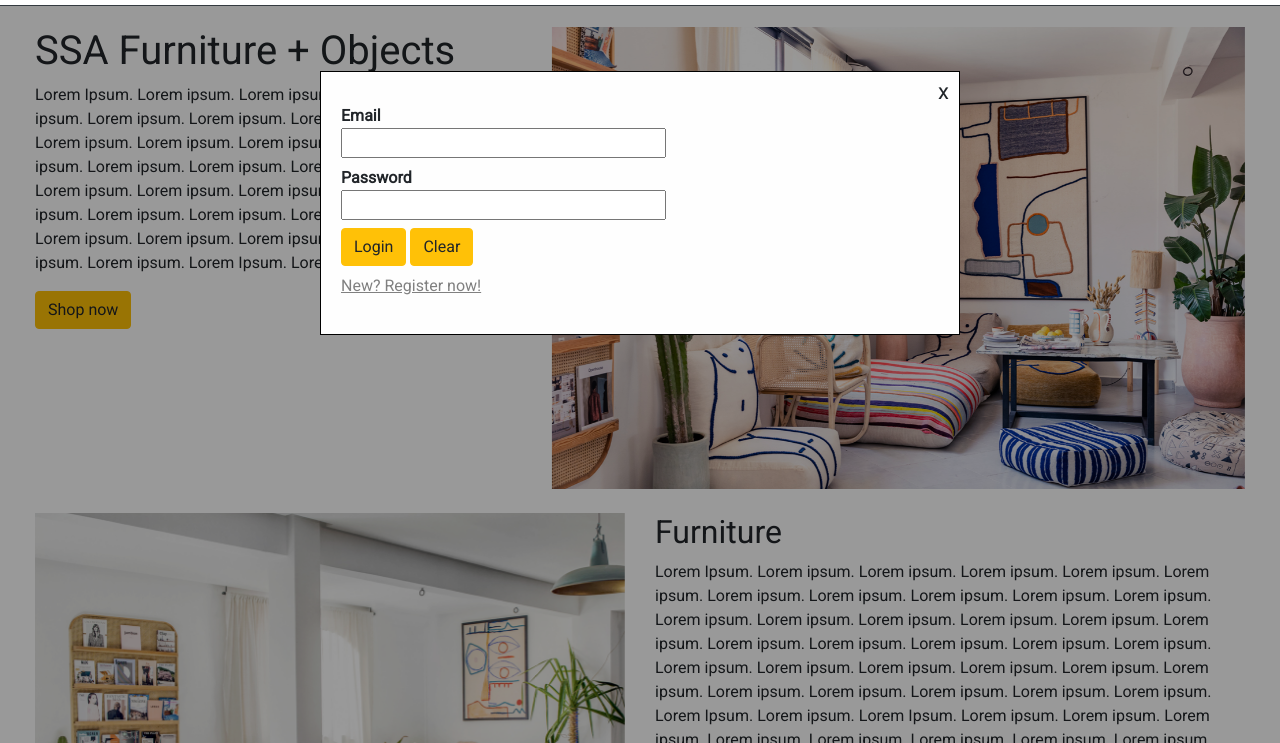
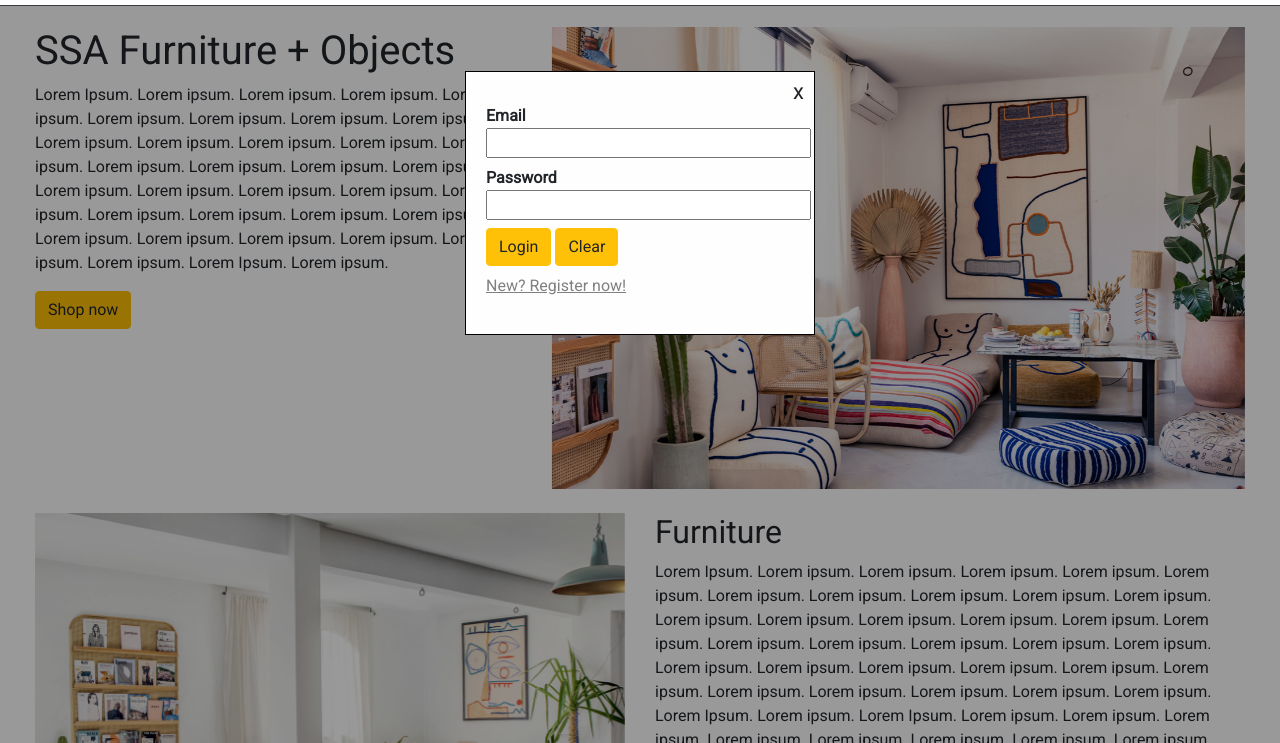
Before and after one commit to ghsyafii/ssa, a plain HTML site: page index.html in a window 1280 px wide. Both pictures are taken after a click on the item "Login". Shown: the part 57-800 px from the top of the page. Drawn offline with nearby package versions, Linux system fonts and the light colour scheme.

Commit message:
login modal: set max and min width

```diff
--- a/assets/style.css
+++ b/assets/style.css
@@ -48,7 +48,6 @@ body {
     overflow: auto;
     z-index: 1;
     background-color: rgb(0, 0, 0, 0.4);
-
 }
 
 #loginclick {
@@ -62,6 +61,8 @@ body {
     padding: 32px 20px 20px 20px;
     border: 1px solid black;
     width: 40%;
+    max-width: 350px;
+    min-width: 350px;
     align-items: center;
     position: relative;
 }
```
